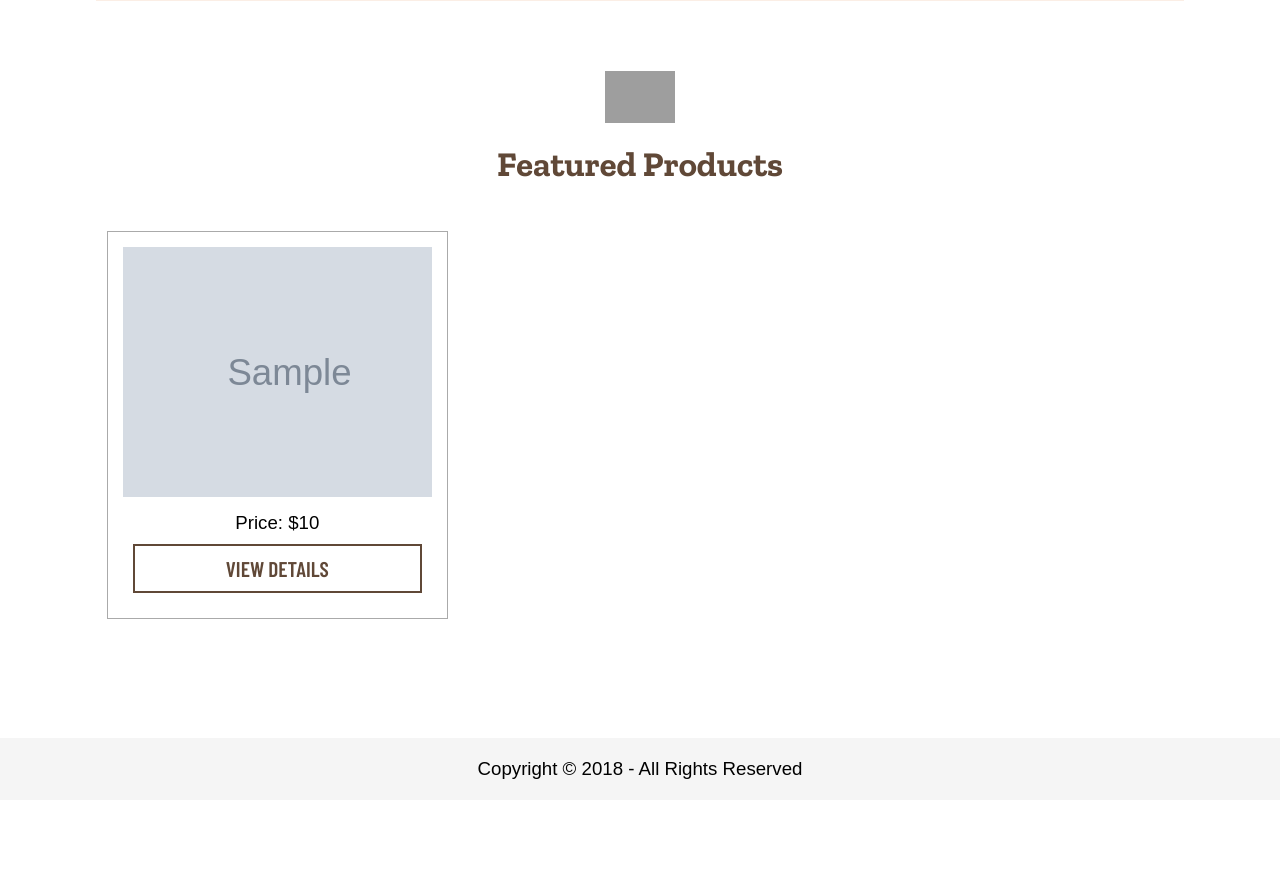
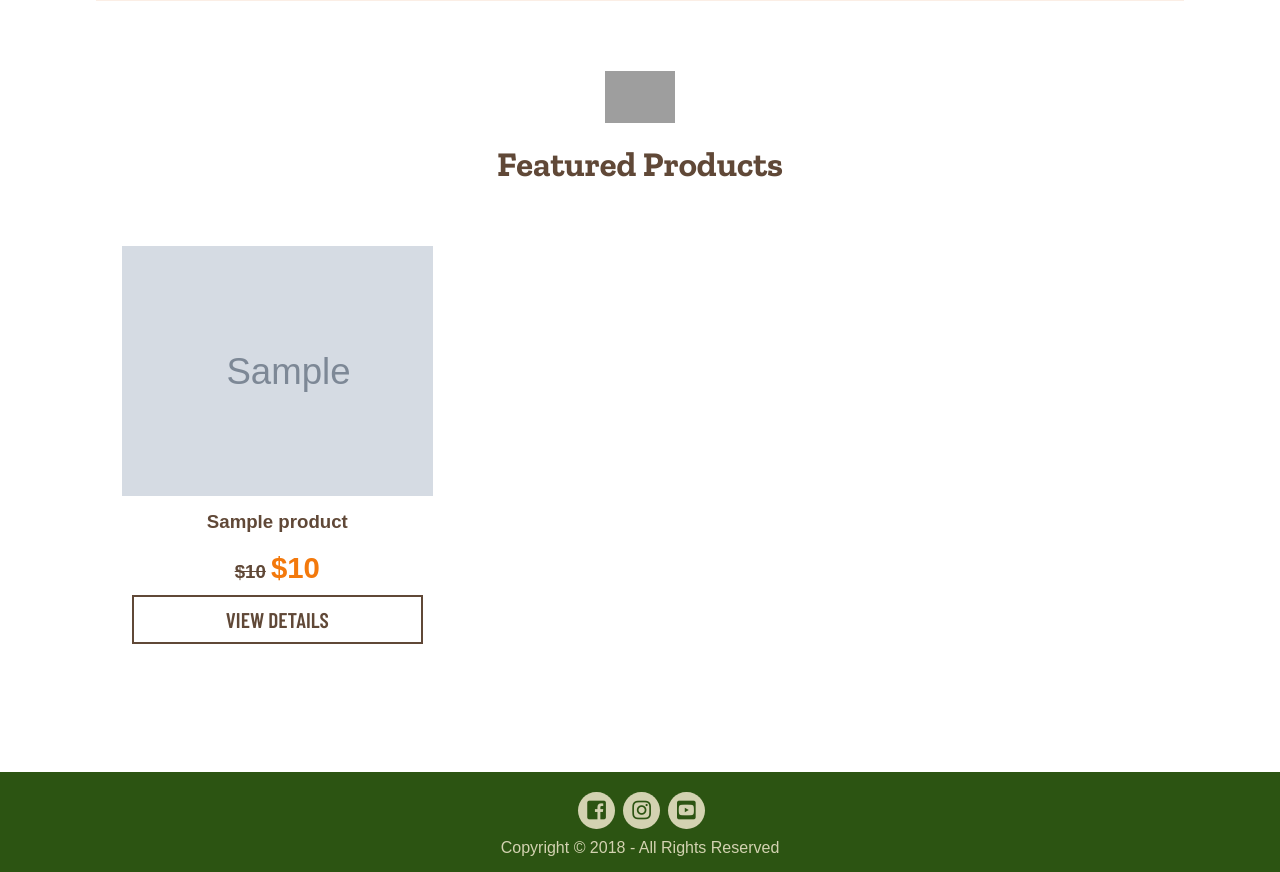
Before and after one commit to oakcreekoutdoor/oakcreek, a PHP site: page / in a window 1280 px wide. Shown: the part 1842-2714 px from the top of the page. Before the commit the page ends 2621 px from the top, so only its background shows below. Run offline with PHP 8.4, Linux system fonts and the light colour scheme; tables that the repository leaves empty or names only in its code hold one stand-in row (values such as "Sample post"); grey boxes marked "Sample" are stand-in pictures; data that the repository does not hold is empty; some libraries are stand-ins or nearby versions; some web fonts are replaced; grey boxes are pictures that could not be loaded.

Commit message:
Updated footer and product grid

```diff
--- a/css/style.css
+++ b/css/style.css
@@ -192,7 +192,7 @@ header ul li a:hover {
 	color: #fff;
 	background:  #2c5412; /* dark green */
 	border-radius: 50%;
-	padding: 8px;
+	padding: 8px 9px;
 	font-size: 16pt;
 	margin-left: 3px;
 }
@@ -330,7 +330,6 @@ header ul li a:hover {
 .product {
 	padding: 15px;
 	text-align: center;
-	border: 1px solid #aaa;
 }
 
 .product.col-3 {
@@ -338,11 +337,33 @@ header ul li a:hover {
 	display: inline-block;
 	float: left;
 	margin: 1%;
+	height: 460px;
+	position: relative;
 }
 
 .product img {
 	height: 100%;
 }
+
+.prod-name {
+	height: 40px;
+	font-weight: 700;
+	color: #604837; /* brown */
+}
+
+.old-price {
+	text-decoration: line-through;
+	color: #604837; /* brown */
+	font-weight: 700;
+}
+
+.new-price {
+	font-size: 22pt;
+	font-weight: 700;
+	color: #f3790c; /* orange */
+	margin-bottom: 30px;
+}
+
 
 
 /*------------- Home -------------*/
@@ -1310,13 +1331,33 @@ input[type=text], input[type=password] {
 /*------------- Footer -------------*/
 
 footer {
-	background-color: #f5f5f5;
+	background-color: #2c5412; /* dark green */
 	position: absolute;
 	bottom: 0;
 	left: 0;
 	width: 100%;
 	padding: 20px;
 	text-align: center;
+	height: 100px;
+	color: #d3d2b1; /* light green */
+}
+
+footer .socialMedia {
+	text-align: center;
+	position: static;
+	margin-bottom: 10px;
+}
+
+footer p {
+	font-size: 12pt;
+}
+footer .socialMedia .fab {
+	color: #2c5412; /* dark green */
+	background: #d3d2b1; /* light green */
+}
+
+footer .socialMedia .fab:hover {
+	background: #dbb95f; /* yellow green */
 }
 
 
--- a/models/getProduct.php
+++ b/models/getProduct.php
@@ -18,8 +18,9 @@
 	    {
 	        $sql = "SELECT
 					    product_cats.*,
-					    products.strName AS strProdName,
+					    products.strName,
 					    products.nPrice,
+					    products.nOldPrice,
 					    products.strFeatPhoto,
 					    categories.strName AS strCatName,
 					    categories.strHeroImage AS strHeroImg,
@@ -50,6 +51,7 @@
 	        $sql = "SELECT
 	        			products.id as nProductsID,
 	        			products.strName,
+	        			products.nOldPrice,
 	        			products.nPrice,
 	        			products.strFeatPhoto
 					FROM
--- a/views/footer.php
+++ b/views/footer.php
@@ -1,4 +1,9 @@
 	<footer>
+		<div class="socialMedia">
+			<a href="#"><span class="fab fa-facebook-square"></span></a>
+			<a href="#"><span class="fab fa-instagram"></span></a>
+			<a href="#"><span class="fab fa-youtube-square"></span></a>
+		</div><!--//socialMedia-->
 		<p>Copyright &copy; 2018 - All Rights Reserved</p>
 	</footer><!-- //footer -->
 
--- a/views/productlist.php
+++ b/views/productlist.php
@@ -4,7 +4,9 @@ foreach($arrData["prods"] as $product)
 ?>
 	<div class="product col-3">
 		<a class="prodImg" href="index.php?controller=Pages&action=product&pID=<?=$product['nProductsID']?>"><img src="assets/<?=$product['strFeatPhoto']?>" alt="<?=$product['strFeatPhoto']?>" /></a>
-		<p>Price: $<?=$product["nPrice"]?></p>
+		<p class="prod-name"><?=$product["strName"]?></p>
+		<span class="old-price">$<?=$product["nOldPrice"]?></span>
+		<span class="new-price">$<?=$product["nPrice"]?></span>
 		<a class="btn sec" href="index.php?controller=Pages&action=product&pID=<?=$product['nProductsID']?>">View Details</a>
 	</div><!-- //product col-3 -->
 <?php
--- a/views/testimonial.php
+++ b/views/testimonial.php
@@ -8,4 +8,4 @@
 		<q><?=$arrData["content"][0]['strBodyText']?></q>
 		<p><?=$arrData["content"][0]['strSubheading1']?></p>
 	</div>
-</section><!-- //testimonial container -->
+</section><!-- //testimonial -->
```
